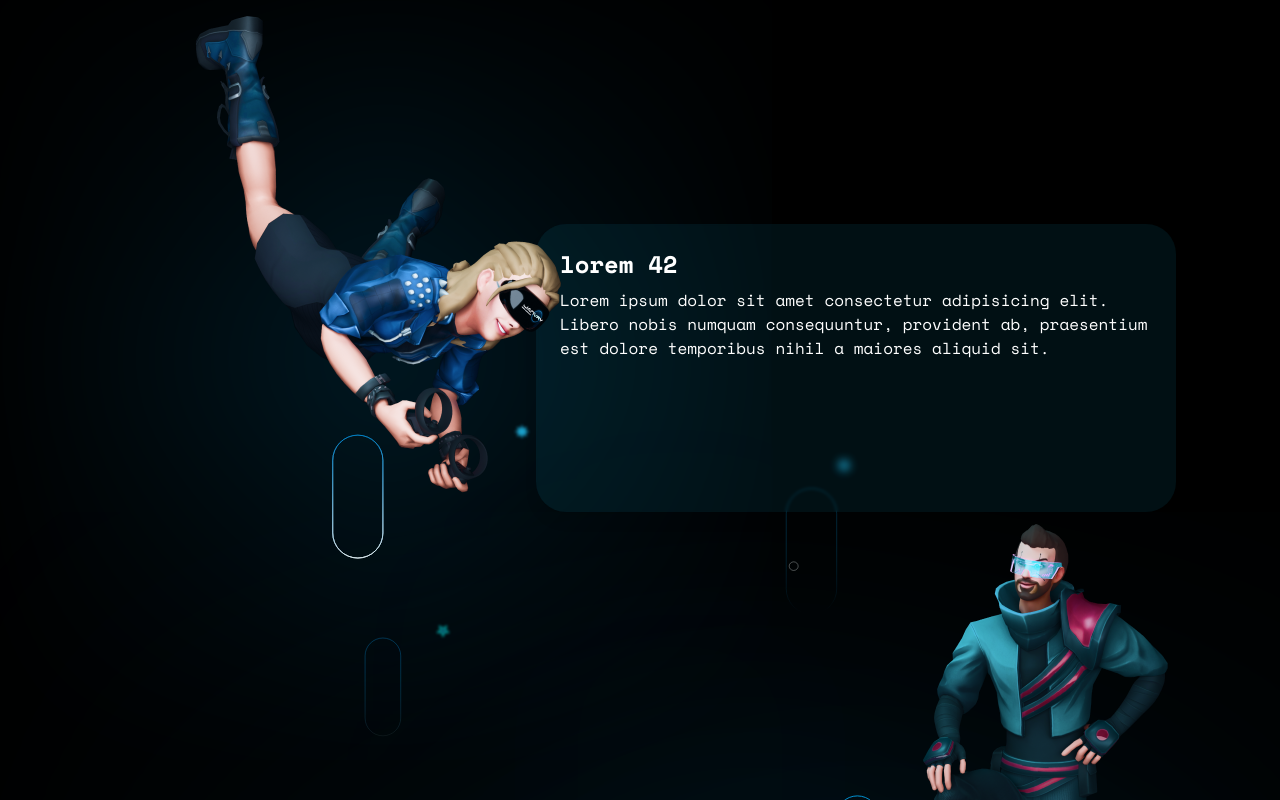
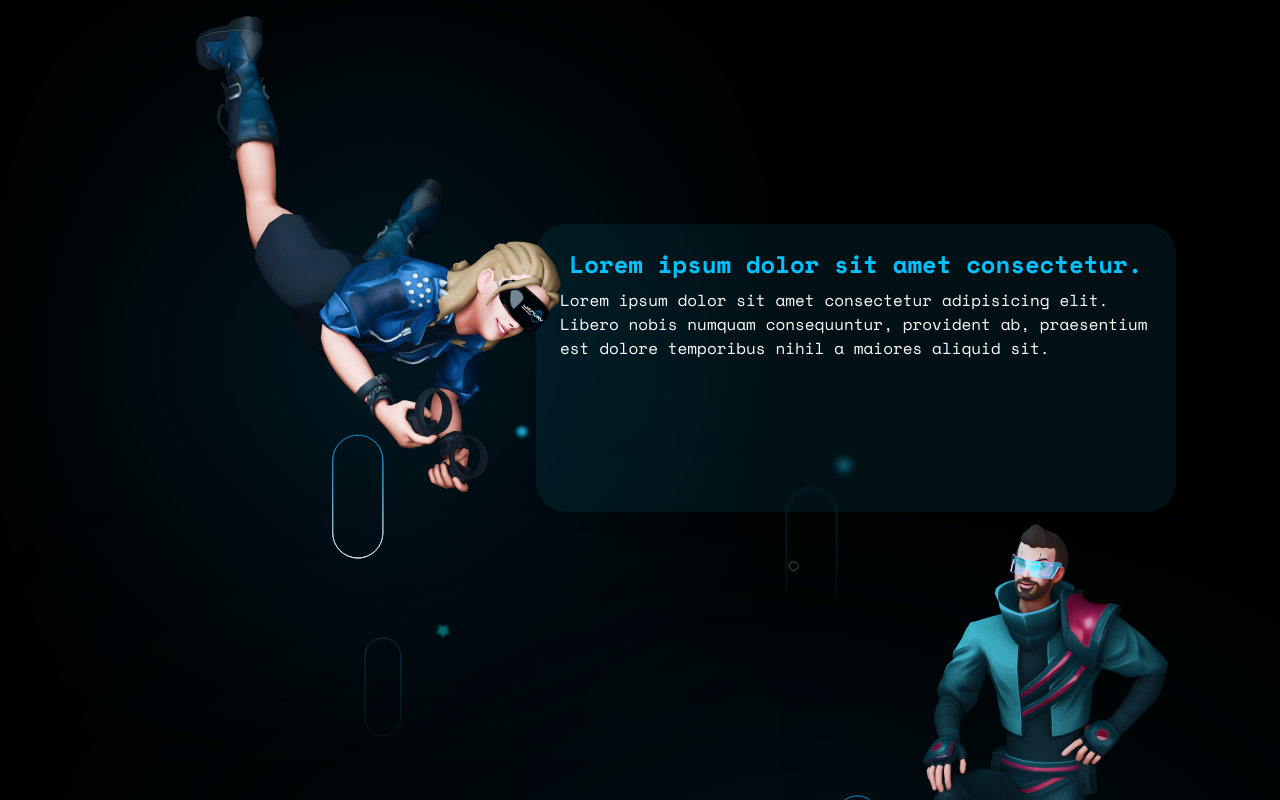
Before and after one commit to SauravKumar1s/yashsir, a React (Create React App) app: page / in a window 1280 px wide. Shown: the part 2000-2800 px from the top of the page. Built offline with nearby package versions, Linux system fonts and the light colour scheme.

Commit message:
initial commit

```diff
--- a/src/App.js
+++ b/src/App.js
@@ -15,21 +15,21 @@ import Footer from "./pages/Footer";
 function App() {
   return (
     <>
-      <div className="bg-black scroll-smooth hover:scroll-auto ">
+      <div className="bg-black scroll-smootho ">
         <div className="backgroundImghead bg-black">
           <Navbar />
           <Home />
         </div>
       </div>
-      <div className="font-link bg-black scroll-smooth hover:scroll-auto">
+      <div className="font-link bg-black scroll-smooth">
         <ImpTech />
         <WeAre />
-        <CardWithMan />
-      </div>
+        <CardWithMan /> <TechWithWork />
 
-      <TechWithWork />
-      <LoginPage />
-      <Footer />
+
+      </div> <LoginPage />
+ <Footer />
+
     </>
   );
 }
--- a/src/pages/CardWithMan.jsx
+++ b/src/pages/CardWithMan.jsx
@@ -17,8 +17,8 @@ const CardWithMan = () => {
             <img className="z-50" src={vrgirl} alt="" />
           </div>
 
-          <div className="backgroundClr relative right-12 w-2/4 bg-gray-700 p-6 rounded-lg shadow-lg h-72 justify-center backdrop-brightness-50 bg-white/30">
-            <h2 className="text-2xl font-bold mb-2 text-white">lorem 42</h2>
+          <div className="backgroundClr text- relative right-12 w-2/4 bg-gray-700 p-6 rounded-lg shadow-lg h-72 justify-center backdrop-brightness-50 bg-white/30">
+            <h2 className="text-2xl font-bold mb-2 text-cardTextClr text-center">Lorem ipsum dolor sit amet consectetur.</h2>
             <p className="text-white">
               Lorem ipsum dolor sit amet consectetur adipisicing elit. Libero
               nobis numquam consequuntur, provident ab, praesentium est dolore
@@ -33,7 +33,7 @@ const CardWithMan = () => {
             className="backgroundClr left-12 relative w-2/4  p-6 rounded-lg shadow-lg h-72 justify-center "
 
           >
-            <h2 className="text-2xl font-bold mb-2 text-white">lorem 42</h2>
+            <h2 className="text-2xl font-bold mb-2 text-center text-cardTextClr">Lorem ipsum dolor sit amet consectetur.</h2>
             <p className="text-white">
               Lorem ipsum dolor sit amet consectetur adipisicing elit. Libero
               nobis numquam consequuntur, provident ab, praesentium est dolore
@@ -55,7 +55,7 @@ const CardWithMan = () => {
           </div>
 
           <div className="backgroundClr relative right-12 backgroundMan w-2/4  bg-gray-700 p-6 rounded-lg shadow-lg h-72 justify-center items-start">
-            <h2 className="text-2xl font-bold mb-2 text-white">lorem 42</h2>
+            <h2 className="text-2xl font-bold mb-2 text-center text-cardTextClr">Lorem ipsum dolor sit amet consectetur.</h2>
             <p className="text-white">
               Lorem ipsum dolor sit amet consectetur adipisicing elit. Libero
               nobis numquam consequuntur, provident ab, praesentium est dolore
--- a/src/pages/ImpTech.jsx
+++ b/src/pages/ImpTech.jsx
@@ -105,7 +105,7 @@ const ImpTech = () => {
           <div className=" flex justify-around pb-10 pt-10">
             <div className="w-2/4 justify-center text-center m-auto flex-col">
               <h1 className="text-white text-5xl h1tag">
-                <span className="text-blue-600">Immersive</span> <br></br>{" "}
+                <span className="font-link text-cardClr">Immersive</span> <br></br>{" "}
                 Technology
               </h1>
               <h2 className="text-white justify-center text-start mb-10 mt-4 ml-12">
--- a/src/pages/LoginPage.jsx
+++ b/src/pages/LoginPage.jsx
@@ -24,7 +24,7 @@ export const LoginPage = () => {
             <div className="backgroundLogin flex flex-col items-center justify-center px-6 py-8 mx-auto md:h-screen lg:py-0">
               <div className="w-full  rounded-lg shadow dark:border md:mt-0 sm:max-w-md xl:p-0">
                 <div className=" p-6 space-y-4 md:space-y-6  sm:p-8">
-                  <h1 className="text-3xl text-center font-bold leading-tight tracking-tight text-blue-800 md:text-2xl dark:text-white">
+                  <h1 className="text-4xl text-center font-bold  text-cardTextClr  dark:text-white">
                     Get in Touch
                   </h1>
                   <h1 className="text-center text-white">
@@ -40,7 +40,7 @@ export const LoginPage = () => {
                       </label>
                       <input
                         type="text"
-                        className="bg-gray-50 border border-gray-300 text-gray-900 sm:text-sm rounded-lg focus:ring-primary-600 focus:border-primary-600 block w-full p-2.5 dark:bg-gray-700 dark:border-gray-600 dark:placeholder-gray-400 dark:text-white dark:focus:ring-blue-500 dark:focus:border-blue-500"
+                        className="bg-black border border-gray-300 text-gray-900 sm:text-sm rounded-lg focus:ring-primary-600 focus:border-primary-600 block w-full p-2.5 dark:bg-gray-700 dark:border-gray-600 dark:placeholder-gray-400 dark:text-white dark:focus:ring-blue-500 dark:focus:border-blue-500"
                         placeholder="Enter Your Name"
                       />
                     </div>
@@ -54,7 +54,7 @@ export const LoginPage = () => {
                       <input
                         type="email"
                         name="email"
-                        className="bg-gray-50 border border-gray-300 text-gray-900 sm:text-sm rounded-lg focus:ring-primary-600 focus:border-primary-600 block w-full p-2.5 dark:bg-gray-700 dark:border-gray-600 dark:placeholder-gray-400 dark:text-white dark:focus:ring-blue-500 dark:focus:border-blue-500"
+                        className="bg-black border border-gray-300 text-gray-900 sm:text-sm rounded-lg focus:ring-primary-600 focus:border-primary-600 block w-full p-2.5 dark:bg-gray-700 dark:border-gray-600 dark:placeholder-gray-400 dark:text-white dark:focus:ring-blue-500 dark:focus:border-blue-500"
                         placeholder="name@company.com"
                       />
                     </div>
@@ -68,7 +68,7 @@ export const LoginPage = () => {
                       <textarea
                         id="message"
                         rows="4"
-                        class="block p-2.5 w-full text-sm text-gray-900 bg-gray-50 rounded-lg border border-gray-300 focus:ring-blue-500 focus:border-blue-500 dark:bg-gray-700 dark:border-gray-600 dark:placeholder-gray-400 dark:text-white dark:focus:ring-blue-500 dark:focus:border-blue-500"
+                        class="block p-2.5 w-full text-sm text-gray-900 bg-black rounded-lg border border-gray-300 focus:ring-blue-500 focus:border-blue-500 dark:bg-gray-700 dark:border-gray-600 dark:placeholder-gray-400 dark:text-white dark:focus:ring-blue-500 dark:focus:border-blue-500"
                         placeholder="Your Message"
                       ></textarea>
                     </div>
--- a/tailwind.config.js
+++ b/tailwind.config.js
@@ -9,7 +9,9 @@ module.exports = {
         headerClr: '#1E1E1E',
         gradiabtClr : '#124140',
         cardClr: '#0EC5FF',
-        futureClr:'#008B8B'
+
+        futureClr:'#008B8B',
+        cardTextClr:'#00C2FF'
       }
     },
   },
```
